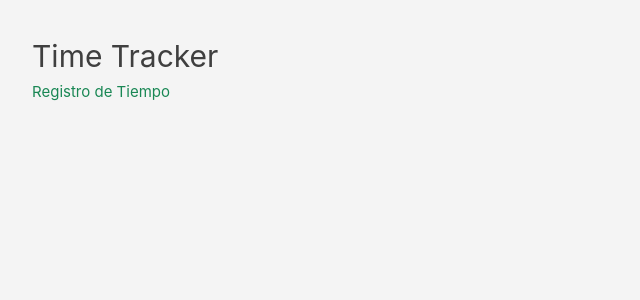
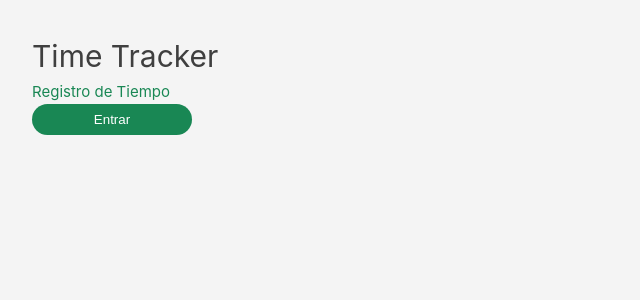
Before and after one commit to BryanS1989/time-tracker, a Vue app: page / in a window 1280 px wide. Shown: the top 300 px of the page, without its empty margins (0-640 px from the left). Built offline with nearby package versions, Linux system fonts and the light colour scheme.

Commit message:
Use BaseButton on TimeTracker, set buttons for: - ClockIn - ClockOut - Pause

```diff
--- a/src/components/TimeTracker.vue
+++ b/src/components/TimeTracker.vue
@@ -1,5 +1,54 @@
-<script setup lang="ts"></script>
+<script setup lang="ts">
+import { reactive } from 'vue';
+import BaseButton from '@/components/shared/BaseButton.vue';
+
+const state = reactive({
+    checkIn: false,
+});
+
+const clockIn = () => {
+    console.log('Entrada');
+    togleCheckin();
+};
+
+const clockPause = () => {
+    console.log('Pausa');
+};
+
+const clockOut = () => {
+    console.log('Salida');
+    togleCheckin();
+};
+
+const togleCheckin = () => {
+    state.checkIn = !state.checkIn;
+};
+</script>
 
 <template>
-    <div></div>
+    <div>
+        <BaseButton
+            :text="'Entrar'"
+            :extra-class="'button--success'"
+            @click="clockIn()"
+            v-if="!state.checkIn"
+        >
+        </BaseButton>
+
+        <div v-else>
+            <BaseButton
+                :text="'Pausar'"
+                :extra-class="'button--secondary'"
+                @click="clockPause()"
+            >
+            </BaseButton>
+
+            <BaseButton
+                :text="'Salir'"
+                :extra-class="'button--danger'"
+                @click="clockOut()"
+            >
+            </BaseButton>
+        </div>
+    </div>
 </template>
```
